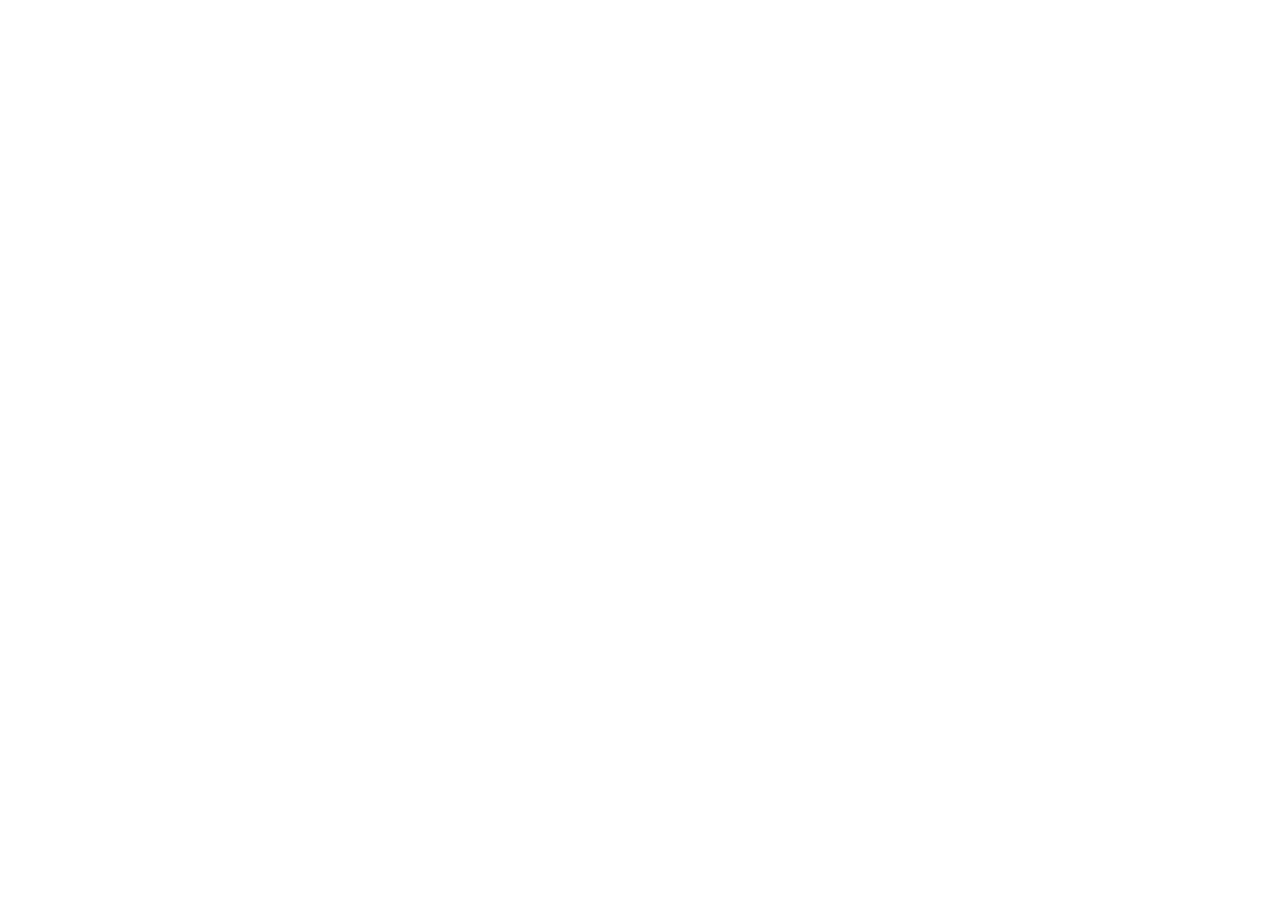
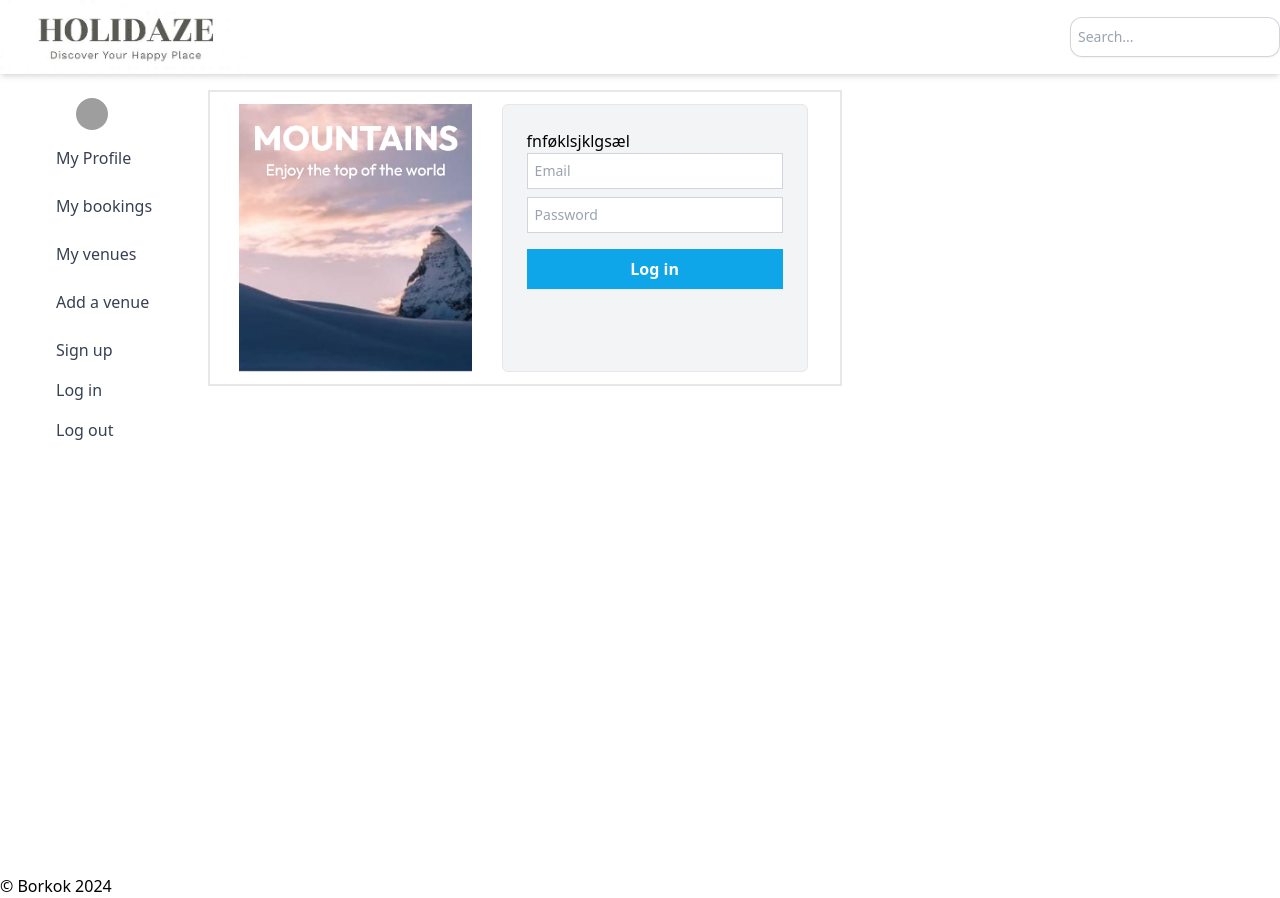
Before and after one commit to borikokeny/Holidaze-Project-Exam-2, a React (Vite) app: page /auth/login in a window 1280 px wide. Before the commit this address had no page. Before the commit the page ends 800 px from the top, so only its background shows below. Built offline with nearby package versions, Linux system fonts and the light colour scheme; grey boxes are pictures that could not be loaded.

Commit message:
Adds working registration and login functionalities

```diff
--- a/src/api/auth/login.js
+++ b/src/api/auth/login.js
@@ -0,0 +1,26 @@
+import { LOG_URL } from "../constants";
+import { save } from "../../storage";
+import { headers } from "../constants/headers";
+
+export async function login(email, password) {
+  try {
+    const response = await fetch(`${LOG_URL}`, {
+      headers: headers(),
+      method: "POST",
+      body: JSON.stringify({ email, password }),
+    });
+
+    if (response.ok) {
+      const { accessToken, ...profile } = await response.json();
+      save("token", accessToken);
+      save("profile", profile);
+
+      alert("You are now logged in");
+
+      return profile;
+    }
+  } catch (error) {
+    console.error("Registration failed:", error);
+    throw error;
+  }
+}
--- a/src/api/auth/register.js
+++ b/src/api/auth/register.js
@@ -2,23 +2,47 @@
 import { headers } from "../constants/headers";
 
 export async function register(formData) {
+    console.log("Sending data:", formData);
+  try {
       const response = await fetch(`${REG_URL}`, {
           headers: headers(),
           method: "POST",
-    body: JSON.stringify({formData
-    }),
+          body: JSON.stringify(formData),
       });
 
       if (response.ok) {
           alert("You are now registered");
           return await response.json();
       } else {
-    alert(
-      "Profile already exists! Log in with this one or register a new profile!"
-    );
+          const errorData = await response.json();
+          throw new Error(errorData.message || "Profile already exists!");
       }
-  throw new Error("Cannot fetch data");
+  } catch (error) {
+      console.error("Registration failed:", error);
+      throw error;
   }
+}
+
+
+// export async function register(formData) {
+
+//   const response = await fetch(`${REG_URL}`, {
+//     headers: headers(),
+//     method: "POST",
+//     body: JSON.stringify(formData),
+//   });
+
+//   if (response.ok) {
+//     alert("You are now registered");
+//     return await response.json();
+//   } else {
+//     const errorData = await response.json();
+//     throw new Error(errorData.message || "Profile already exists!");
+//   }
+// }
+
+
+
 
 // export async function register(
 //   name,
--- a/src/api/constants/index.jsx
+++ b/src/api/constants/index.jsx
@@ -1,6 +1,6 @@
 export const BASE_URL = `https://v2.api.noroff.dev/holidaze`;
-export const REG_URL = `${BASE_URL}/auth/register`;
-export const LOG_URL = `${BASE_URL}/auth/login`;
+export const REG_URL = `https://v2.api.noroff.dev/auth/register`;
+export const LOG_URL = `https://v2.api.noroff.dev/auth/login`;
 export const API_KEY = `${BASE_URL}/auth/create-api-key`;
 // export const VENUES_URL = `${BASE_URL}/venues?sort=created&sortOrder=asc`;
 export const VENUES_URL = `${BASE_URL}/venues`;
--- a/src/pages/auth/login.jsx
+++ b/src/pages/auth/login.jsx
@@ -0,0 +1,65 @@
+import React, { useState } from "react";
+import { login } from "../../api/auth/login";
+import Mountains from "../../images/Mountains.png";
+
+function LoginForm() {
+  const [formData, setFormData] = useState({ email: "", password: "" });
+  const [error, setError] = useState("");
+
+  const loginFormListener = async (e) => {
+    e.preventDefault();
+    setError("");
+
+    try {
+      const profile = await login(formData.email, formData.password);
+      console.log("Login successful:", profile);
+    } catch (err) {
+      console.error("Login failed:", err);
+      setError("Invalid email or password. Please try again.");
+    }
+  };
+
+  return (
+    <div className="flex justify-center border-2 w-3/5">
+      <div className="flex justify-around">
+        <img src={Mountains} className="w-4/5 h-90 pb-3 mt-3" />
+      </div>
+      <form onSubmit={loginFormListener} className="flex mt-3 mb-3 pe-8">
+        <div className="border rounded-md p-6 bg-gray-100">
+          <p>fnføklsjklgsæl</p>
+          <input
+            type="email"
+            value={formData.email}
+            onChange={(e) =>
+              setFormData({ ...formData, email: e.target.value })
+            }
+            placeholder="Email"
+            required
+            className="ps-2 block w-full rounded-none mb-2 border-0 py-1.5 text-gray-900 ring-1 ring-inset ring-gray-300 placeholder:text-gray-400 focus:ring-2 focus:ring-inset focus:shadow-xl sm:text-sm sm:leading-6"
+          />
+          <input
+            type="Password"
+            value={formData.password}
+            onChange={(e) =>
+              setFormData({ ...formData, password: e.target.value })
+            }
+            placeholder="Password"
+            required
+            className="ps-2 block w-full rounded-none mb-2 border-0 py-1.5 text-gray-900 ring-1 ring-inset ring-gray-300 placeholder:text-gray-400 focus:ring-2 focus:ring-inset focus:shadow-xl sm:text-sm sm:leading-6"
+          />
+          {error && <p className="text-red-500">{error}</p>}
+          <div>
+            <button
+              type="submit"
+              className="w-64 mt-2 rounded-none bg-sky-500 px-3 py-2 text-base font-semibold text-white shadow-sm hover:bg-indigo-500 focus-visible:outline focus-visible:outline-2 focus-visible:outline-offset-2 focus-visible:outline-indigo-60"
+            >
+              Log in
+            </button>
+          </div>
+        </div>
+      </form>
+    </div>
+  );
+}
+
+export default LoginForm;
--- a/src/pages/auth/register.jsx
+++ b/src/pages/auth/register.jsx
@@ -1,7 +1,7 @@
 import React, { useState } from "react";
 import { useNavigate } from "react-router-dom";
 import { register } from "../../api/auth/register";
-import { useForm } from "react-hook-form";
+// import { useForm } from "react-hook-form";
 import Santorini from "../../images/Santorini.png";
 
 function RegisterForm() {
@@ -11,15 +11,31 @@
     password: "",
     banner: "",
     avatar: "",
-    venueManager: "",
+    venueManager: false,
     _count: "",
   });
   const [error, setError] = useState("");
   const navigate = useNavigate();
 
-  const registerFormListener = (e) => {
+  const registerFormListener = async (e) => {
     e.preventDefault();
-    register(formData, setError, navigate);
+
+    const preparedData = {
+      name: formData.name,
+      email: formData.email,
+      password: formData.password,
+      venueManager: formData.venueManager,
+      ...(formData.banner.trim() && { banner: { url: formData.banner } }),
+      ...(formData.avatar.trim() && { avatar: { url: formData.avatar } }),
+    };
+
+    try {
+      console.log("Payload:", preparedData);
+      await register(preparedData);
+      navigate("/auth/login");
+    } catch (err) {
+      setError(err.message || "Something went wrong");
+    }
   };
 
   return (
@@ -33,6 +49,9 @@
             type="name"
             value={formData.name}
             onChange={(e) => setFormData({ ...formData, name: e.target.value })}
+            required
+            pattern="^[\w\s]+$"
+            title="Username can only contain upper and lower case letters, numbers and underscore. Example: myUser_123"
             placeholder="Name"
             className="ps-2 block w-full rounded-none mb-2 border-0 py-1.5 text-gray-900 ring-1 ring-inset ring-gray-300 placeholder:text-gray-400 focus:ring-2 focus:ring-inset focus:shadow-xl sm:text-sm sm:leading-6"
           />
@@ -42,6 +61,9 @@
             onChange={(e) =>
               setFormData({ ...formData, email: e.target.value })
             }
+            required
+            pattern="^[\w\-.]+@(stud\.)?noroff\.no$"
+            title="Only @(stud).noroff.no domains are allowed"
             placeholder="Email"
             className="ps-2 block w-full rounded-none mb-2 border-0 py-1.5 text-gray-900 ring-1 ring-inset ring-gray-300 placeholder:text-gray-400 focus:ring-2 focus:ring-inset focus:shadow-xl sm:text-sm sm:leading-6"
           />
@@ -51,11 +73,12 @@
             onChange={(e) =>
               setFormData({ ...formData, password: e.target.value })
             }
+            required
             placeholder="Password"
             className="ps-2 block w-full rounded-none mb-2 border-0 py-1.5 text-gray-900 ring-1 ring-inset ring-gray-300 placeholder:text-gray-400 focus:ring-2 focus:ring-inset focus:shadow-xl sm:text-sm sm:leading-6"
           />
           <input
-            type="banner"
+            type="url"
             value={formData.banner}
             onChange={(e) =>
               setFormData({ ...formData, banner: e.target.value })
@@ -64,7 +87,7 @@
             className="ps-2 block w-full rounded-none mb-2 border-0 py-1.5 text-gray-900 ring-1 ring-inset ring-gray-300 placeholder:text-gray-400 focus:ring-2 focus:ring-inset focus:shadow-xl sm:text-sm sm:leading-6"
           />
           <input
-            type="avatar"
+            type="url"
             value={formData.avatar}
             onChange={(e) =>
               setFormData({ ...formData, avatar: e.target.value })
@@ -76,7 +99,7 @@
             type="checkbox"
             value={formData.venueManager}
             onChange={(e) =>
-              setFormData({ ...formData, venueManager: e.target.value })
+              setFormData({ ...formData, venueManager: e.target.checked })
             }
           />
           <label className="text-gray-700"> I'm a venue manager YEAH</label>
@@ -88,6 +111,7 @@
               Sign in
             </button>
           </div>
+          {error && <p className="text-red-500">{error}</p>}
         </div>
       </form>
     </div>
--- a/src/pages/index.jsx
+++ b/src/pages/index.jsx
@@ -2,7 +2,9 @@
 import Venue from "./venuePage";
 import ProfilePage from "./profilePage";
 import RegisterForm from "./auth/register";
+import LoginForm from "./auth/login";
+
 
 export {
-  Home, Venue, ProfilePage, RegisterForm
+  Home, Venue, ProfilePage, RegisterForm, LoginForm
 }
--- a/src/routes/index.jsx
+++ b/src/routes/index.jsx
@@ -1,7 +1,7 @@
 import { BrowserRouter, Routes, Route } from "react-router-dom";
 import "../styles/index.css";
 import MainLayout from "../components/layout";
-import { Home, Venue, ProfilePage, RegisterForm } from "../pages/index";
+import { Home, Venue, ProfilePage, RegisterForm, LoginForm } from "../pages/index";
 
 
 function App() {
@@ -14,6 +14,7 @@
           <Route path="profilePage" element={<ProfilePage />} />
           <Route path="myVenues" />
           <Route path="auth/register" element={<RegisterForm />} />
+          <Route path="auth/login" element={<LoginForm />} />
         </Route>
       </Routes>
     </BrowserRouter>
```
Lines whose indentation alone changed are shown as unchanged.
